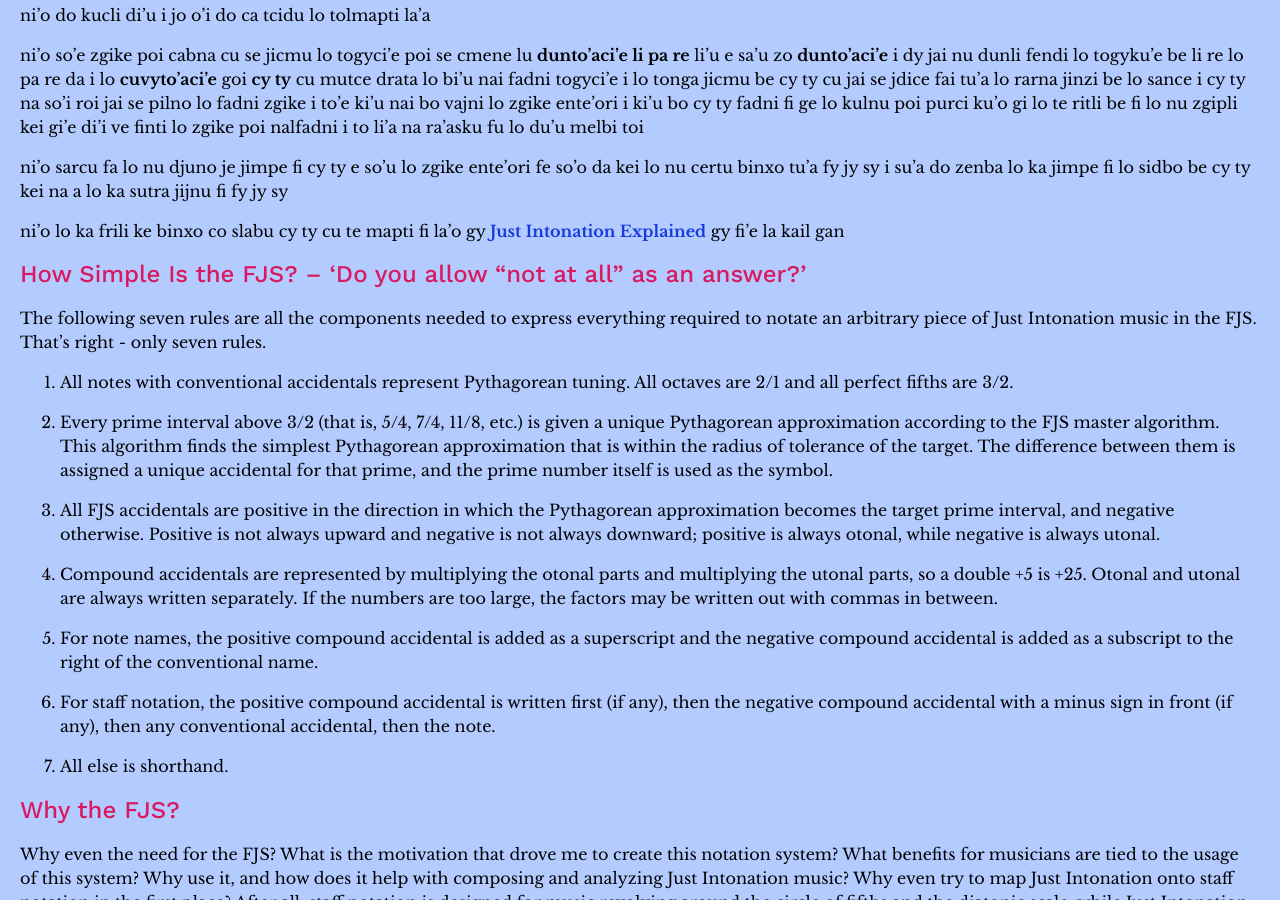
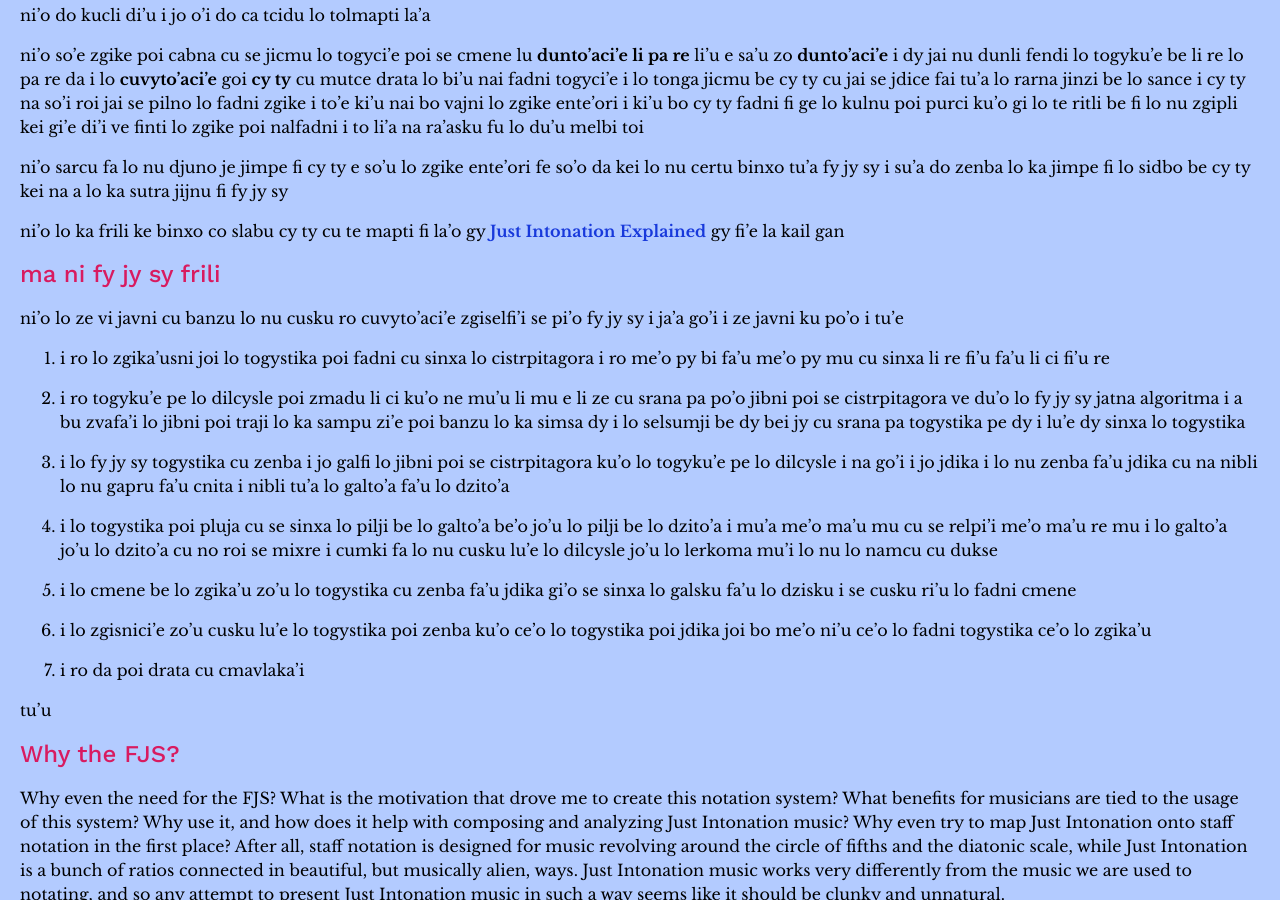
Before and after one commit to misotanni/misotanni.github.io, a Jekyll site: the page built from fjs/jbo/index.md, in a window 1280 px wide and 900 px high, scrolled down 766 px. Built offline with Jekyll 4.4.1, drawn with Linux system fonts in a browser that asks for light colours.

Commit message:
Update index.md

```diff
--- a/fjs/jbo/index.md
+++ b/fjs/jbo/index.md
@@ -50,23 +50,28 @@ i su'a do zenba lo ka jimpe fi lo sidbo be cy ty kei na a lo ka sutra jijnu fi f
 
 ni'o lo ka frili ke binxo co slabu cy ty cu te mapti fi la'o gy [Just Intonation Explained](https://www.kylegann.com/tuning.html) gy fi'e la kail gan
 
-## How Simple Is the FJS? – ‘Do you allow “not at all” as an answer?’
+## ma ni fy jy sy frili
 
-The following seven rules are all the components needed to express everything required to notate an arbitrary piece of Just Intonation music in the FJS. That's right - only seven rules.
+ni'o lo ze vi javni cu banzu lo nu cusku ro cuvyto'aci'e zgiselfi'i se pi'o fy jy sy
+i ja'a go'i
+i ze javni ku po'o
+i tu'e
 
-1. All notes with conventional accidentals represent Pythagorean tuning. All octaves are 2/1 and all perfect fifths are 3/2.
+1. i ro lo zgika'usni joi lo togystika poi fadni cu sinxa lo cistrpitagora i ro me'o py bi fa'u me'o py mu cu sinxa li re fi'u fa'u li ci fi'u re
 
-2. Every prime interval above 3/2 (that is, 5/4, 7/4, 11/8, etc.) is given a unique Pythagorean approximation according to the FJS master algorithm. This algorithm finds the simplest Pythagorean approximation that is within the radius of tolerance of the target. The difference between them is assigned a unique accidental for that prime, and the prime number itself is used as the symbol.
+2. i ro togyku'e pe lo dilcysle poi zmadu li ci ku'o ne mu'u li mu e li ze cu srana pa po'o jibni poi se cistrpitagora ve du'o lo fy jy sy jatna algoritma i a bu zvafa'i lo jibni poi traji lo ka sampu zi'e poi banzu lo ka simsa dy i lo selsumji be dy bei jy cu srana pa togystika pe dy i lu'e dy sinxa lo togystika
 
-3. All FJS accidentals are positive in the direction in which the Pythagorean approximation becomes the target prime interval, and negative otherwise. Positive is not always upward and negative is not always downward; positive is always otonal, while negative is always utonal.
+3. i lo fy jy sy togystika cu zenba i jo galfi lo jibni poi se cistrpitagora ku'o lo togyku'e pe lo dilcysle i na go'i i jo jdika i lo nu zenba fa'u jdika cu na nibli lo nu gapru fa'u cnita i nibli tu'a lo galto'a fa'u lo dzito'a
 
-4. Compound accidentals are represented by multiplying the otonal parts and multiplying the utonal parts, so a double +5 is +25. Otonal and utonal are always written separately. If the numbers are too large, the factors may be written out with commas in between.
+4. i lo togystika poi pluja cu se sinxa lo pilji be lo galto'a be'o jo'u lo pilji be lo dzito'a i mu'a me'o ma'u mu cu se relpi'i me'o ma'u re mu i lo galto'a jo'u lo dzito'a cu no roi se mixre i cumki fa lo nu cusku lu'e lo dilcysle jo'u lo lerkoma mu'i lo nu lo namcu cu dukse
 
-5. For note names, the positive compound accidental is added as a superscript and the negative compound accidental is added as a subscript to the right of the conventional name.
+5. i lo cmene be lo zgika'u zo'u lo togystika cu zenba fa'u jdika gi'o se sinxa lo galsku fa'u lo dzisku i se cusku ri'u lo fadni cmene
 
-6. For staff notation, the positive compound accidental is written first (if any), then the negative compound accidental with a minus sign in front (if any), then any conventional accidental, then the note.
+6. i lo zgisnici'e zo'u cusku lu'e lo togystika poi zenba ku'o ce'o lo togystika poi jdika joi bo me'o ni'u ce'o lo fadni togystika ce'o lo zgika'u
 
-7. All else is shorthand.
+7. i ro da poi drata cu cmavlaka'i
+
+tu'u
 
 ## Why the FJS?
 
```
